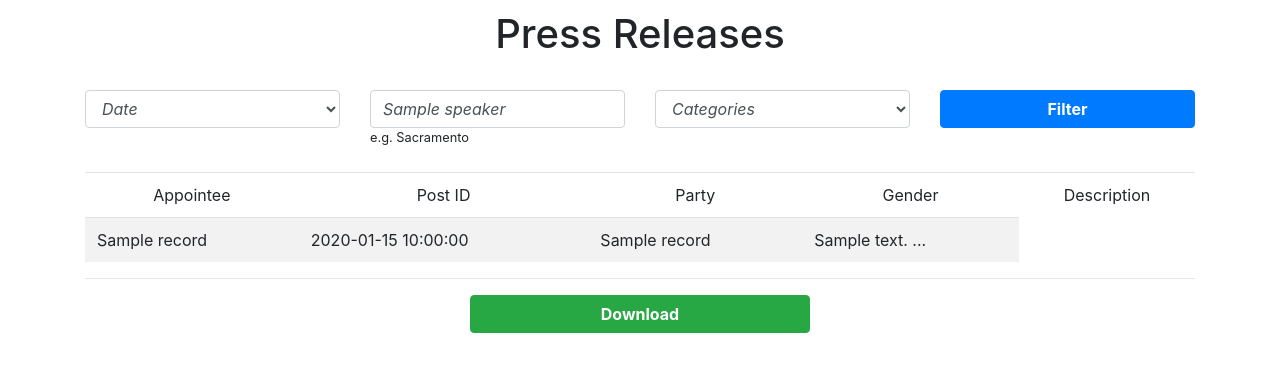
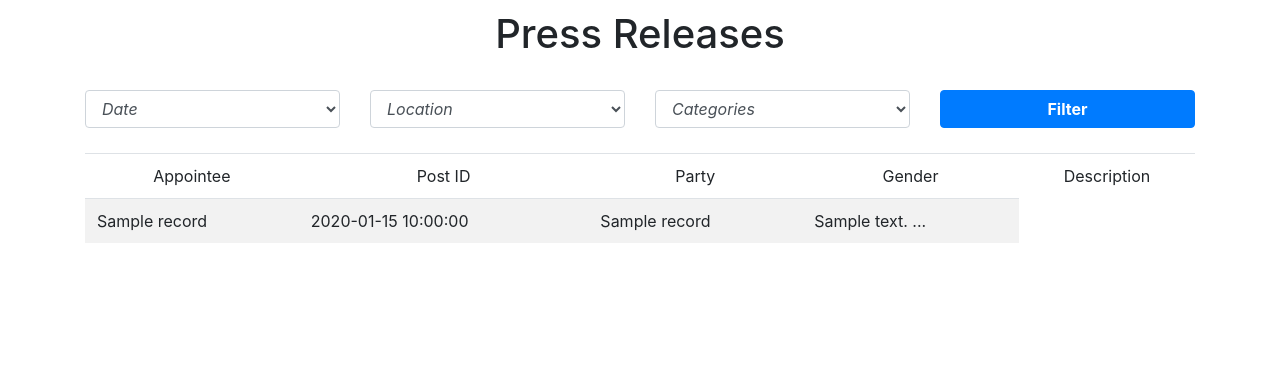
Before and after one commit to zanekuser/CA_Gov_Press_Releases, a Flask app: template GovText_Web/templates/press.html in a window 1280 px wide. Shown: the top 372 px of the page. Run offline with Flask 2, Linux system fonts and the light colour scheme; the template is opened without the code that fills it: most values are stand-ins (such as "Sample title", 1, 10 or a date in 2020); some libraries are stand-ins or nearby versions.

Commit message:
Updated to include templates for all html files

```diff
--- a/GovText_Web/app.py
+++ b/GovText_Web/app.py
@@ -18,12 +18,50 @@ def index():
 
 @app.route('/appoints')
 def appoints():
-	return flask.render_template('appoints.html')
+	format_ = request.args.get("format", None)
+	appointee = request.args.get("name", "")
+	appointyear = request.args.get("appointyear", "")
+	appointparty = request.args.get("appointparty", "")
+	appointgender = request.args.get("appointgender", "")
+
+	# 1. Assign variable to database
+	# 2. (Maybe?) Use dictionary function
+	# 3. (Maybe?) Cursor variable
+	# 4. Create string for SQL command with unknowns
+	# 5. Initialize empty strings for SQL command
+
+	if appointee:
+		pass
+		# Change empty string command (#5)
+
+	# Use % to complete SQL command (with limit statement)
+
+	if appointee:
+		pass
+		# Execute the command using cursor.execute
+	else:
+		pass
+		# Execute without the specified query (drop-downs only)
+	# Assign variable for return value
+
+	# connection.close()
+
+	if format_ == "csv":
+		pass
+		# return download csv file
+	else:
+		appointyears = [x for x in range(2018, 2010, -1)]
+		appointparties = ['Republican', 'Democrat', 'Other']
+		appointgenders = ['Female', 'Male', 'Other']
+		return flask.render_template('appoints.html', appointyears=appointyears, appointparties=appointparties, appointgenders=appointgenders)
 
 @app.route('/bills')
 def bills():
-	format_ = request.args.get("format", None) # Get URL string after '?'
-	bill = request.args.get("name", "") # Get name inputted by user (could be empty)
+	format_ = request.args.get("format", None)
+	bill = request.args.get("name", "")
+	billdate = request.args.get("billdate", "")
+	billparty = request.args.get("billparty", "")
+	billlocation = request.args.get("billlocation", "")
 
 	# 1. Assign variable to database
 	# 2. (Maybe?) Use dictionary function
@@ -53,11 +91,38 @@ def bills():
 	else:
 		billyears = [x for x in range(2018, 2010, -1)]
 		billparties = ['Republican', 'Democrat', 'Other']
-		return flask.render_template('bills.html', billyears=billyears, billparties=billparties)
+		billlocation = ['Sacramento', 'Other']
+		return flask.render_template('bills.html', billyears=billyears, billparties=billparties, billlocation=billlocation)
 
 @app.route('/press')
 def press():
-	return flask.render_template('press.html')
+	format_ = request.args.get("format", None)
+	location = request.args.get("name", "")
+	year = request.args.get("year", "")
+	category = request.args.get("category", "")
+
+	# 1. Assign variable to database
+	# 2. (Maybe?) Use dictionary function
+	# 3. (Maybe?) Cursor variable
+	# 4. Create string for SQL command with unknowns
+	# 5. Initialize empty strings for SQL command
+
+	# Use % to complete SQL command (with limit statement)
+
+	# Execute without the specified query (drop-downs only)
+
+	# Assign variable for return value
+
+	# connection.close()
+
+	if format_ == "csv":
+		pass
+		# return download csv file
+	else:
+		years = [x for x in range(2018, 2010, -1)]
+		categories = ['appointments', 'veterans-military', 'media-advisories', 'Other']
+		locations = ['Sacramento', 'Other']
+		return flask.render_template('press.html', locations=locations, categories=categories, years=years)
 
 @app.route('/speakers')
 def speakers():
--- a/GovText_Web/static/js/main.js
+++ b/GovText_Web/static/js/main.js
@@ -10,13 +10,33 @@
 $('#filter-bill').click(function() {
 	//Reload the page to display the new data.
 	//You could optionally work with Ajax
-	window.location.href="/bills?name=" + $("#billauthor").val()
+	window.location.href="/bills?name=" + $("#billauthor").val() + "&billdate=" + $("#billdate").val()
+	+ "&billparty=" + $("#billparty").val() + "&billlocation=" + $("#billlocation").val()
 });
 
 $('#download-bill').click(function() {
 	window.location.href="/bills?format=csv&name=" + $("#billauthor").val()
 });
 
+// Appoints
+$('#filter-appoints').click(function() {
+	//Reload the page to display the new data.
+	//You could optionally work with Ajax
+	window.location.href="/appoints?name=" + $("#appointee").val() + "&appointyear=" + $("#appointyear").val()
+	+ "&appointparty=" + $("#appointparty").val() + "&appointgender=" + $("#appointgender").val()
+});
+
+$('#download-appoints').click(function() {
+	window.location.href="/bills?format=csv&name=" + $("#appointee").val()
+});
+
+// Press
+$('#filter-press').click(function() {
+	//Reload the page to display the new data.
+	//You could optionally work with Ajax
+	window.location.href="/press?name=" + $("#location").val() + "&year=" + $("#year").val()
+	+ "&category=" + $("#category").val()
+});
 
 
 // Speaker (Template)
--- a/GovText_Web/templates/press.html
+++ b/GovText_Web/templates/press.html
@@ -21,19 +21,23 @@
 				</select>
 			</div>
 			<div class="col-md-3">
-				<input class="form-control" style="font-style: italic;" type="text" placeholder="Location" value="{{speaker}}" id="speaker"/>
-				<small>e.g. Sacramento</small>
-			</div>
-			<div class="col-md-3">
-				<select class="form-control" id="party" style="font-style: italic;">
-					<option value="">Categories</option>
-					{% for year in years %}
-					<option value="{{year}}" {% if selected_year == year %}selected{%endif%}>{{year}}</option>
+				<select class="form-control" id="location" style="font-style: italic;">
+					<option value="">Location</option>
+					{% for location in locations %}
+					<option value="{{location}}" {% if selected_year == location %}selected{%endif%}>{{location}}</option>
 					{% endfor %}
 				</select>
 			</div>
 			<div class="col-md-3">
-				<button style="width:100%;" class="btn btn-primary" id="filter-btn"><b>Filter</b></button>
+				<select class="form-control" id="category" style="font-style: italic;">
+					<option value="">Categories</option>
+					{% for category in categories %}
+					<option value="{{category}}" {% if selected_year == category %}selected{%endif%}>{{category}}</option>
+					{% endfor %}
+				</select>
+			</div>
+			<div class="col-md-3">
+				<button style="width:100%;" class="btn btn-primary" id="filter-press"><b>Filter</b></button>
 			</div>
 		</div>
 
@@ -71,10 +75,6 @@
 						{% endif %}
 					</tbody>
 				</table>
-				<hr>
-				<div class="col-md-4 offset-4">
-					<button style="width:100%;" class="btn btn-success" id="download-btn"><b>Download</b></button>
-				</div>
 			</div>
 		</div>
 	</div>
```
Also changed, not shown: GovText_Web/templates/appoints.html (+12 -12 lines), GovText_Web/templates/bills.html (+7 -0 lines), GovText_Web/templates/index.html (+5 -7 lines), GovText_Web/static/images/Asset21.png (added), GovText_Web/static/images/Asset22.png (added), GovText_Web/static/images/Asset23.png (added), GovText_Web/static/images/Asset24.png (added), GovText_Web/static/images/Asset25.png (added), GovText_Web/static/images/Asset26.png (added).
